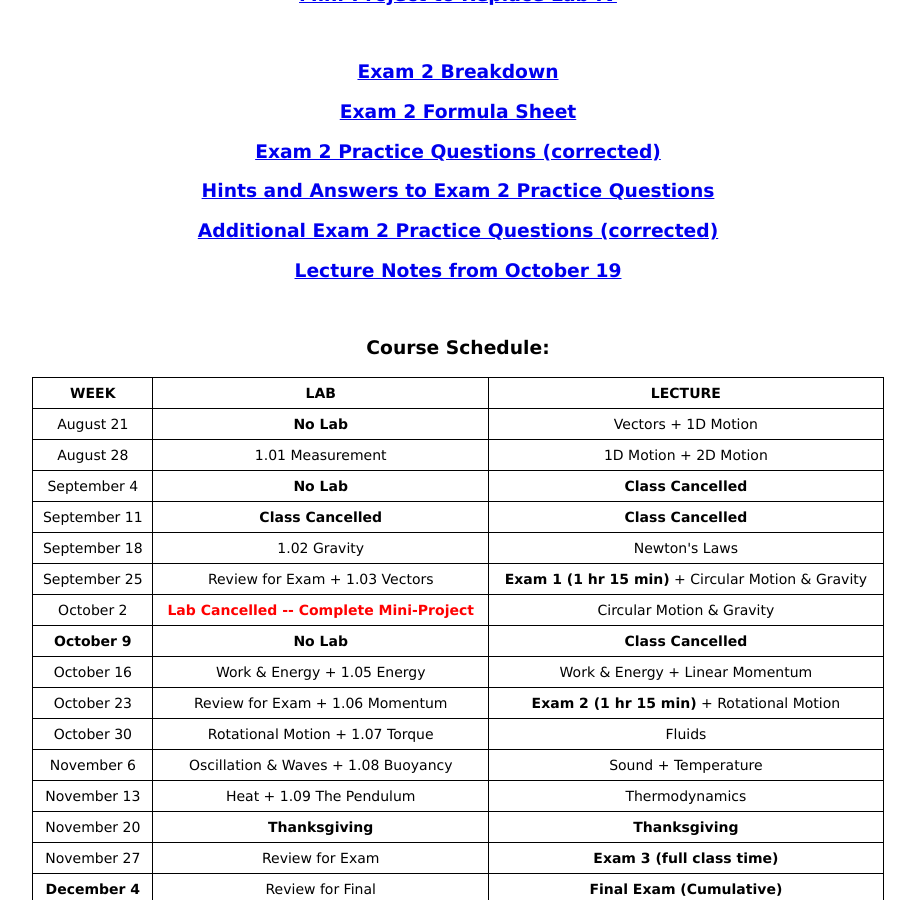
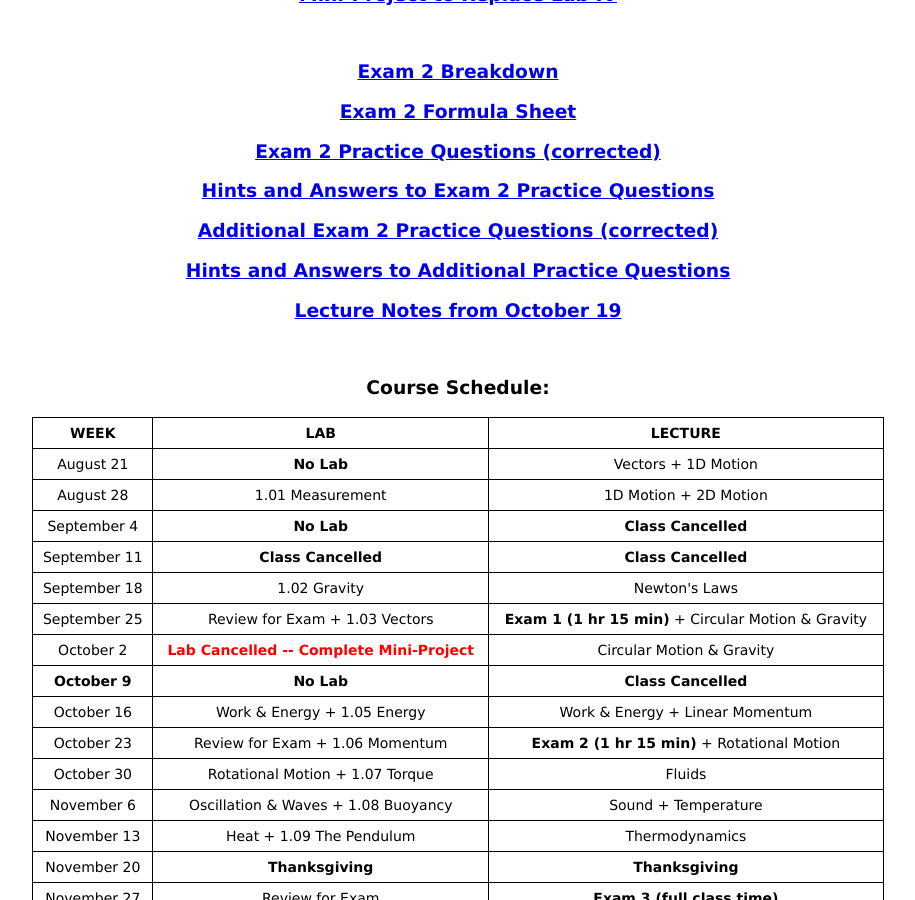
Before and after one commit to dhlaurence/dhlaurence.github.io, a Jekyll site: the page built from teaching/phys2350fall17.html, in a window 1280 px wide and 900 px high, scrolled down 497 px. Shown: the whole window, without its empty margins (182-1097 px from the left). Built offline with Jekyll 4.4.1, drawn with Linux system fonts in a browser that asks for light colours; some of the changed lines change nothing that is shown.

Commit message:
Update phys2350fall17.html

```diff
--- a/teaching/phys2350fall17.html
+++ b/teaching/phys2350fall17.html
@@ -55,7 +55,7 @@ title: PHYS2350Fall2017
   </h3>
 
   <h3>
-    <center><a target="_blank" href="http://www.blazartheory.com/files/Additional_PHYS2350_Fall_207_Exam_2_Review_Questions_HINTS.pdf>Hints and Answers to Additional Practice Questions</a></center>
+    <center><a target="_blank" href="http://www.blazartheory.com/files/Additional_PHYS2350_Fall_207_Exam_2_Review_Questions_HINTS.pdf">Hints and Answers to Additional Practice Questions</a></center>
   </h3>
 
   <h3>
```
